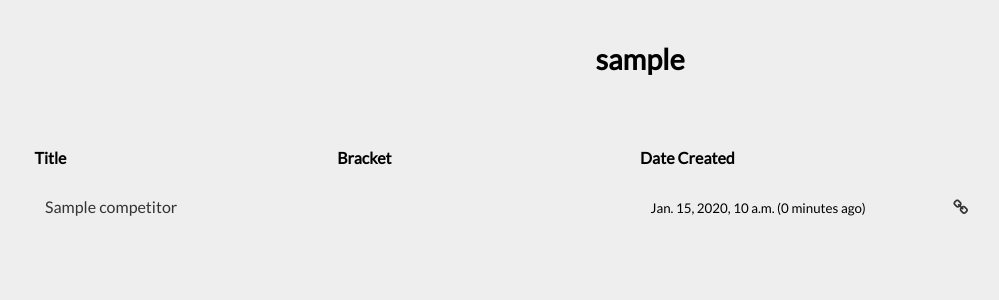
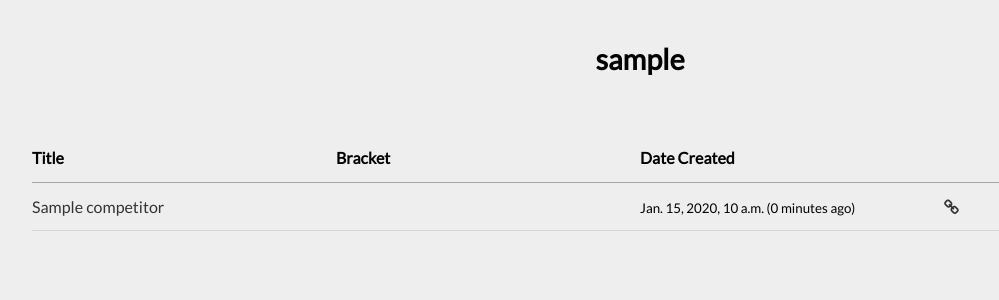
Before and after one commit to TIY-Bracket/bracket_api, a Django app: a page that uses api/templates/api/competitor_list.html in a window 1280 px wide. Shown: the part 102-402 px from the top of the page, without its empty margins (0-999 px from the left). Run offline with Django 3.2, Linux system fonts and the light colour scheme; a user stored in the database is signed in; tables that the repository leaves empty hold one stand-in row (values such as "Sample post"); some libraries are stand-ins or nearby versions.

Commit message:
comp table fix

```diff
--- a/api/templates/api/competitor_list.html
+++ b/api/templates/api/competitor_list.html
@@ -15,10 +15,10 @@
 </tr>
 {% for competitor in competitors %}
   <tr>
-    <td id="comp_list"><a href="#">{{ competitor.title|truncatechars:150}}</a></td>
-    <td id="comp_list"><a href="#">{{ competitor.bracket.title|truncatechars:150}}</a></td>
-    <td id="comp_list"><small>{{ competitor.timestamp}} ({{ competitor.timestamp | timesince }} ago)</small></td>
-    <td id="comp_list"><a href="#"><i class="fa fa-link"></i></a></td>
+    <td class="comp_td" id="comp_list"><a href="#">{{ competitor.title|truncatechars:150}}</a></td>
+    <td class="comp_td" id="comp_list"><a href="#">{{ competitor.bracket.title|truncatechars:150}}</a></td>
+    <td class="comp_td" id="comp_list"><small>{{ competitor.timestamp}} ({{ competitor.timestamp | timesince }} ago)</small></td>
+    <td class="comp_td" id="comp_list"><a href="#"><i class="fa fa-link"></i></a></td>
   </tr>
   {% endfor %}
 </table>
```
